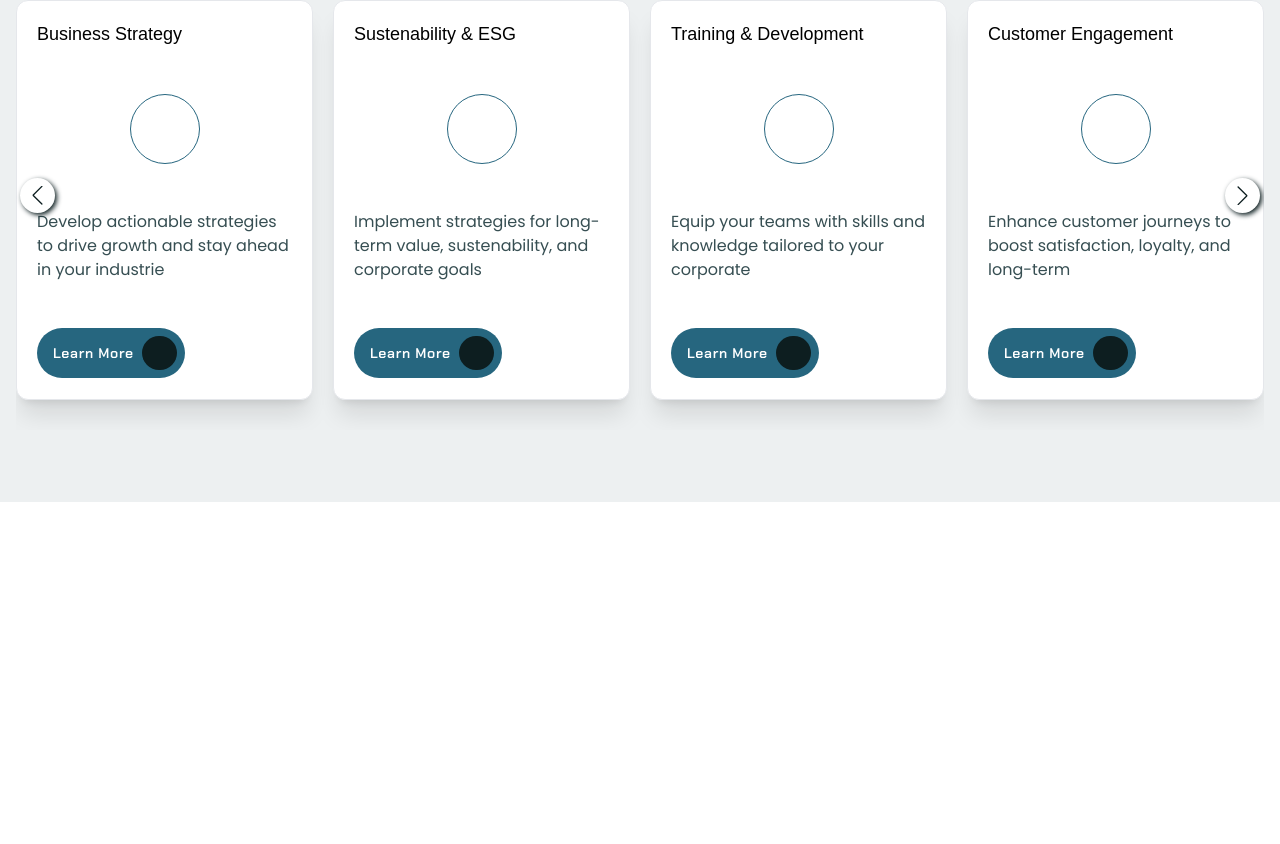
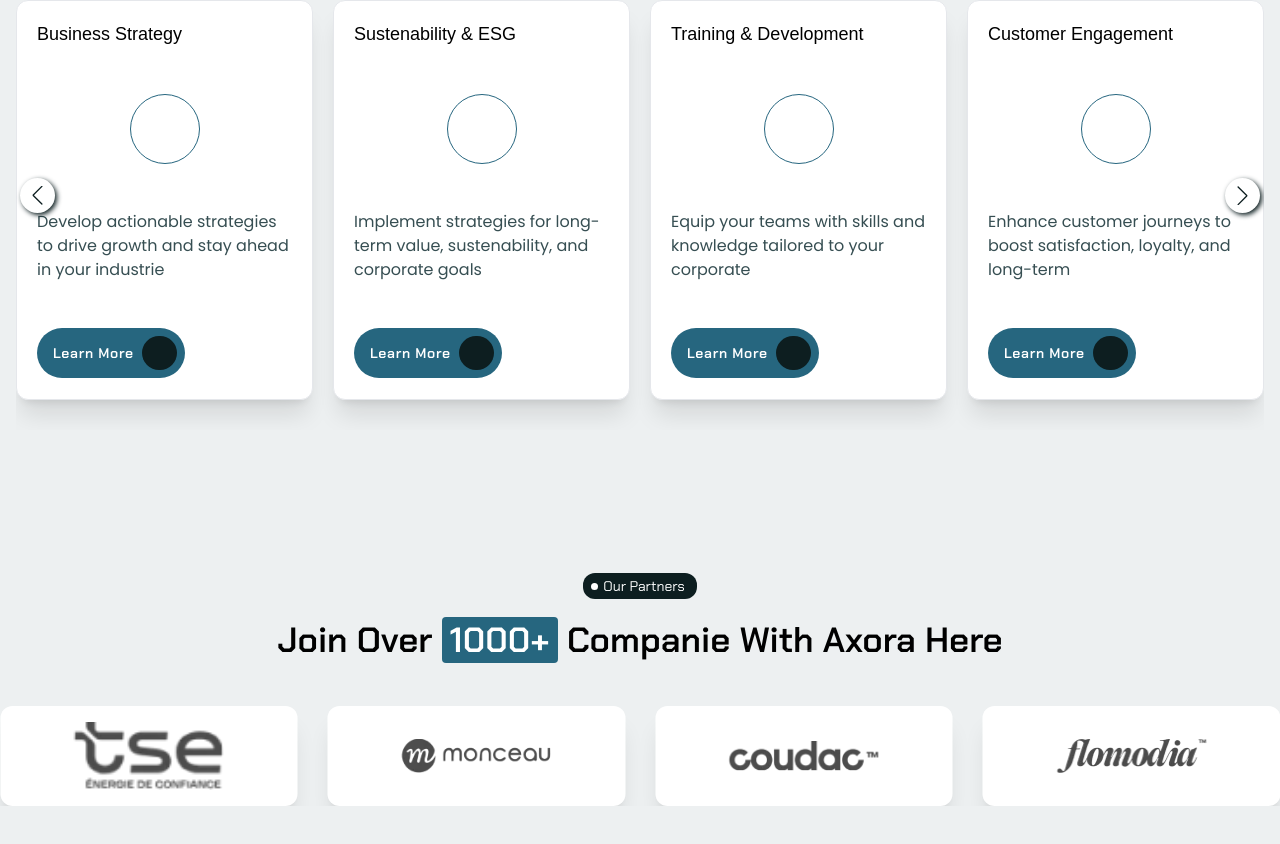
Before and after one commit to MarcoCatarino/axora-web, a Next.js app: page / in a window 1280 px wide. Shown: the part 1051-1895 px from the top of the page. Before the commit the page ends 1553 px from the top, so only its background shows below. Built offline with nearby package versions, Linux system fonts and the light colour scheme; some icons are missing; a web font is replaced by a local one.

Commit message:
feat: Add Companies

```diff
--- a/src/app/api/data.tsx
+++ b/src/app/api/data.tsx
@@ -1,6 +1,10 @@
+import Brand1 from "../../../public/images/companies/brand-1.webp";
+import Brand2 from "../../../public/images/companies/brand-2.webp";
+import Brand3 from "../../../public/images/companies/brand-3.webp";
+import Brand4 from "../../../public/images/companies/brand-4.webp";
+import Brand5 from "../../../public/images/companies/brand-5.webp";
+
 //Solution
-
-import { title } from "process";
 
 export const solutionData = [
   {
@@ -34,3 +38,26 @@ export const solutionData = [
       "Enhance customer journeys to boost satisfaction, loyalty, and long-term",
   },
 ];
+
+export const companies = [
+  {
+    title: "Brand 1",
+    image: Brand1,
+  },
+  {
+    title: "Brand 2",
+    image: Brand2,
+  },
+  {
+    title: "Brand 3",
+    image: Brand3,
+  },
+  {
+    title: "Brand 4",
+    image: Brand4,
+  },
+  {
+    title: "Brand 5",
+    image: Brand5,
+  },
+];
--- a/src/app/page.tsx
+++ b/src/app/page.tsx
@@ -1,3 +1,4 @@
+import { Companies } from "@/components/Home/Companies";
 import { Hero } from "@/components/Home/Hero";
 import { Solution } from "@/components/Home/Solution";
 
@@ -7,6 +8,7 @@ export default function Home() {
       <main>
         <Hero />
         <Solution />
+        <Companies />
       </main>
     </>
   );
--- a/src/components/Home/Companies/index.tsx
+++ b/src/components/Home/Companies/index.tsx
@@ -0,0 +1,70 @@
+"use client";
+
+import Image from "next/image";
+import { Autoplay } from "swiper/modules";
+import { Swiper, SwiperSlide } from "swiper/react";
+import "swiper/css";
+import "swiper/css/navigation";
+import "swiper/css/pagination";
+
+import { companies } from "@/app/api/data";
+
+import React from "react";
+
+export const Companies: React.FC = () => {
+  return (
+    <>
+      <section className="bg-light overflow-hidden py-14 lg:py-18 xl:22 bg-prim-light">
+        <div className="container mx-auto lg:max-w-(--nreakpoint-xl) md:max-w-(--breakpoint-md) px-4 space-y-14">
+          <div className="company-content text-center w-full">
+            <span className="sub-title text-14 bg-prim text-white py-1 rounded-xl relative font-chakrapetch capitalize ps-5 pe-3">
+              Our Partners
+            </span>
+
+            <h2 className="w-full mt-4 font-chakrapetch lg:text-35 font-semibold">
+              Join Over{" "}
+              <span className="bg-dark text-white px-2 rounded-sm">1000+</span>{" "}
+              Companie with Axora Here
+            </h2>
+          </div>
+        </div>
+
+        <div className="relative mt-10">
+          <Swiper
+            modules={[Autoplay]}
+            spaceBetween={30}
+            slidesPerView={4}
+            loop={true}
+            speed={3000}
+            autoplay={{
+              delay: 0,
+              disableOnInteraction: false,
+            }}
+            allowTouchMove={false}
+            breakpoints={{
+              320: { slidesPerView: 1 },
+              640: { slidesPerView: 2 },
+              768: { slidesPerView: 3 },
+              1024: { slidesPerView: 4 },
+            }}
+            className="companies-swiper relative"
+          >
+            {companies.map((company, index) => (
+              <SwiperSlide key={index}>
+                <div className="companies-item h-[100px] w-full bg-white shadow-xl px-8 rounded-xl flex items-center justify-center cursor-pointer">
+                  <Image
+                    src={company.image}
+                    alt={`brand-${index + 1}`}
+                    width={150}
+                    height={80}
+                    className="object-contain"
+                  />
+                </div>
+              </SwiperSlide>
+            ))}
+          </Swiper>
+        </div>
+      </section>
+    </>
+  );
+};
```
